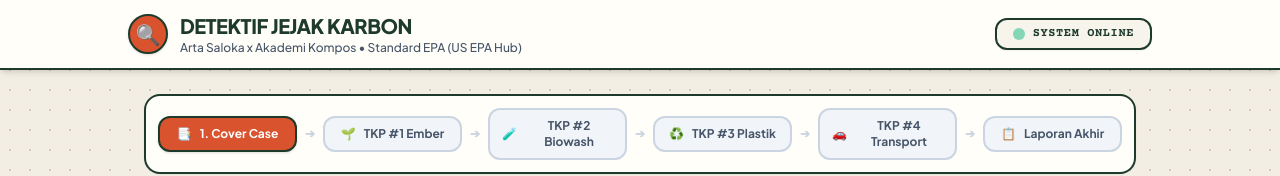
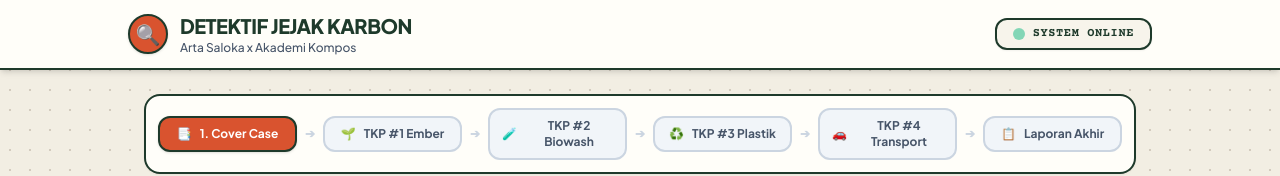
Before and after one commit to putuariis/carboncalculator, a plain HTML site: page index.html in a window 1280 px wide. Shown: the top 176 px of the page. Drawn offline with nearby package versions, Linux system fonts and the light colour scheme.

Commit message:
Remove EPA reference from description

```diff
--- a/index.html
+++ b/index.html
@@ -127,7 +127,7 @@
                     <h1 class="text-lg md:text-xl font-black text-brandGreen tracking-tight leading-none">
                         DETEKTIF JEJAK KARBON
                     </h1>
-                    <p class="text-xs text-slate-600 font-medium">Arta Saloka x Akademi Kompos • Standard EPA (US EPA Hub)</p>
+                    <p class="text-xs text-slate-600 font-medium">Arta Saloka x Akademi Kompos</p>
                 </div>
             </div>
 
```
